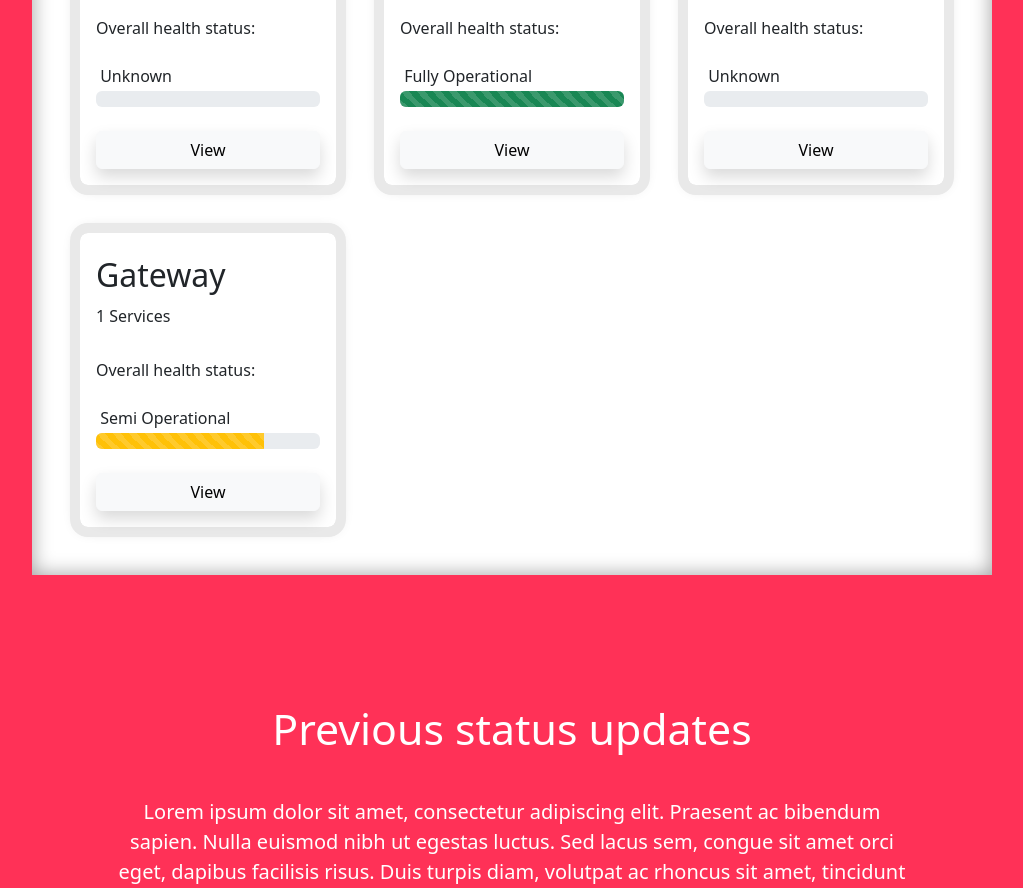
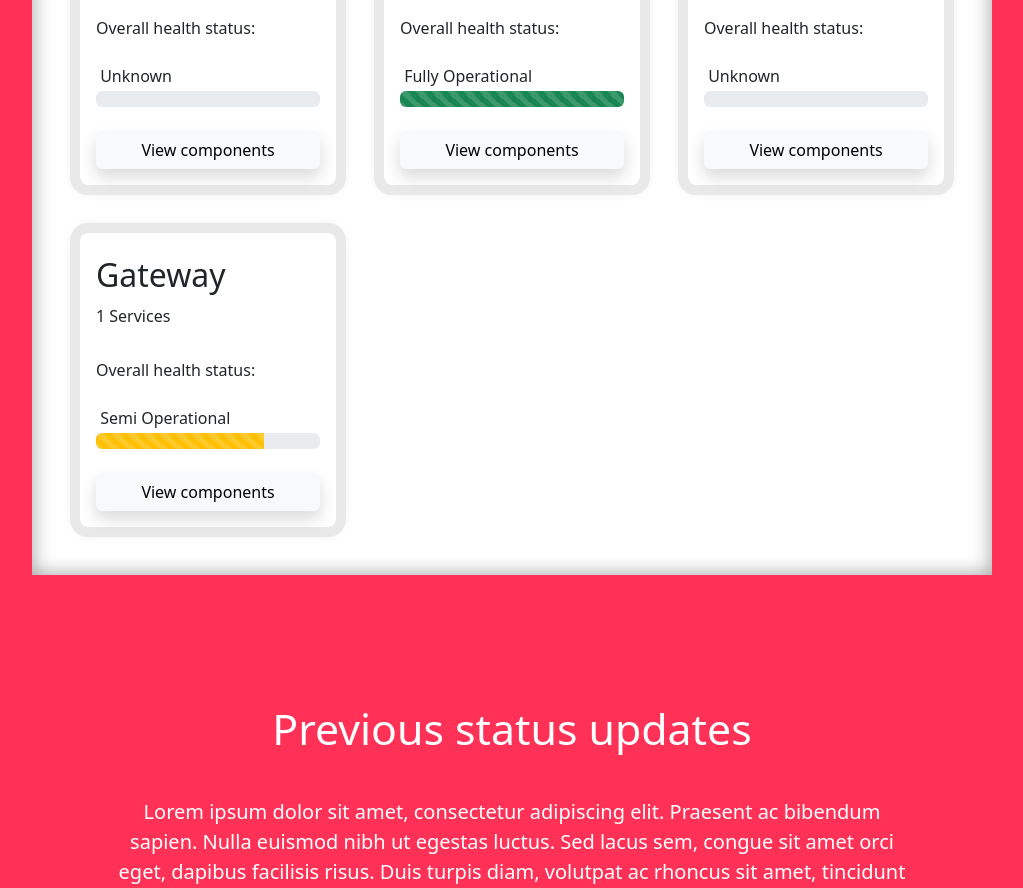
Before and after one commit to Tauum/mitdk-hackathon-2-react-status-page, a React (Create React App) app: page / in a window 1280 px wide. Shown: the part 1200-2088 px from the top of the page, without its empty margins (128-1151 px from the left). Built offline with nearby package versions, Linux system fonts and the light colour scheme.

Commit message:
minor animation & text

```diff
--- a/src/components/StatusPod/StatusPod.js
+++ b/src/components/StatusPod/StatusPod.js
@@ -43,6 +43,7 @@ function StatusPod({ statusPod, selectedPod }) {
       }
       min={0}
       max={100}
+      animated
       className={
         placeholderVal === 1 ? 'progress status-live' :
         placeholderVal === 2 ? 'progress-warning ' :
@@ -61,7 +62,7 @@ function StatusPod({ statusPod, selectedPod }) {
       <br />
       {selectedPod === null &&
         <Button className="shadow btn" variant="light">
-          View
+          View components
         </Button>
       }
     </div>
```
